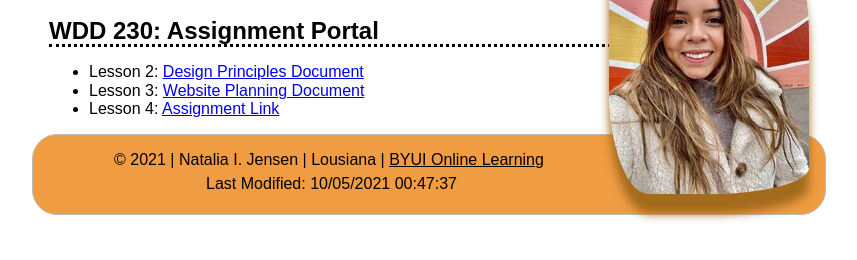
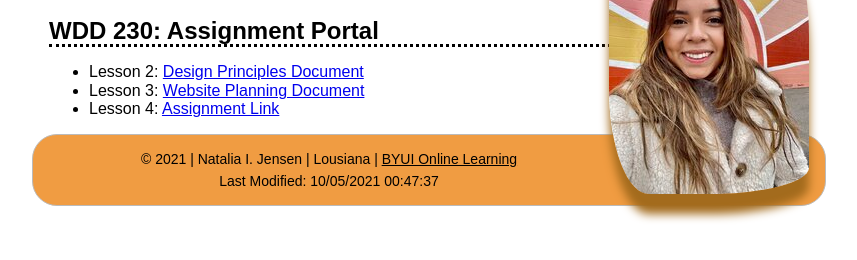
Before and after one commit to nizaguir/WDD230, a plain HTML site: page index.html in a window 1280 px wide. Shown: the part 88-348 px from the top of the page, without its empty margins (211-1068 px from the left). Drawn offline with Linux system fonts and the light colour scheme; a script that the page names is missing.

Commit message:
padding and footer font size changes

```diff
--- a/css/small.css
+++ b/css/small.css
@@ -32,14 +32,16 @@ footer {
   background-color: #F09C42;
   text-align: center;
 }
-
+footer{
+  font-size: 14px;
+}
 footer a {
   color: black;
 }
 
 footer p {
   margin: 0px;
-  padding: 5px;
+  padding-top: 5px;
 }
 
 header img {
```
